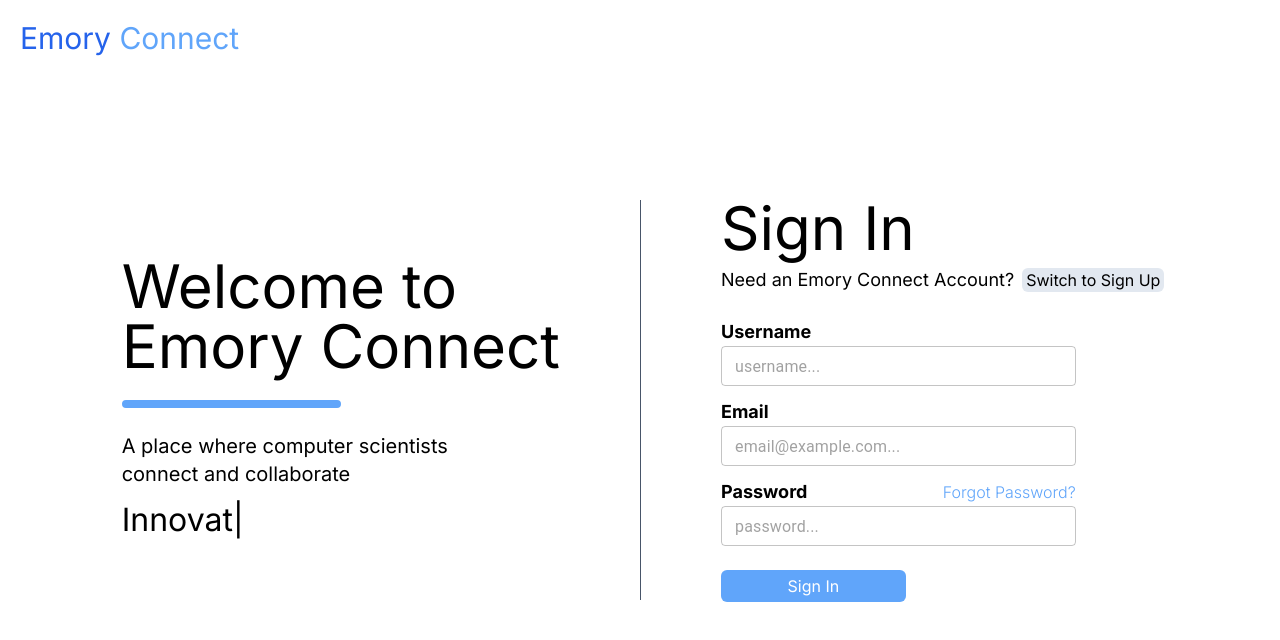
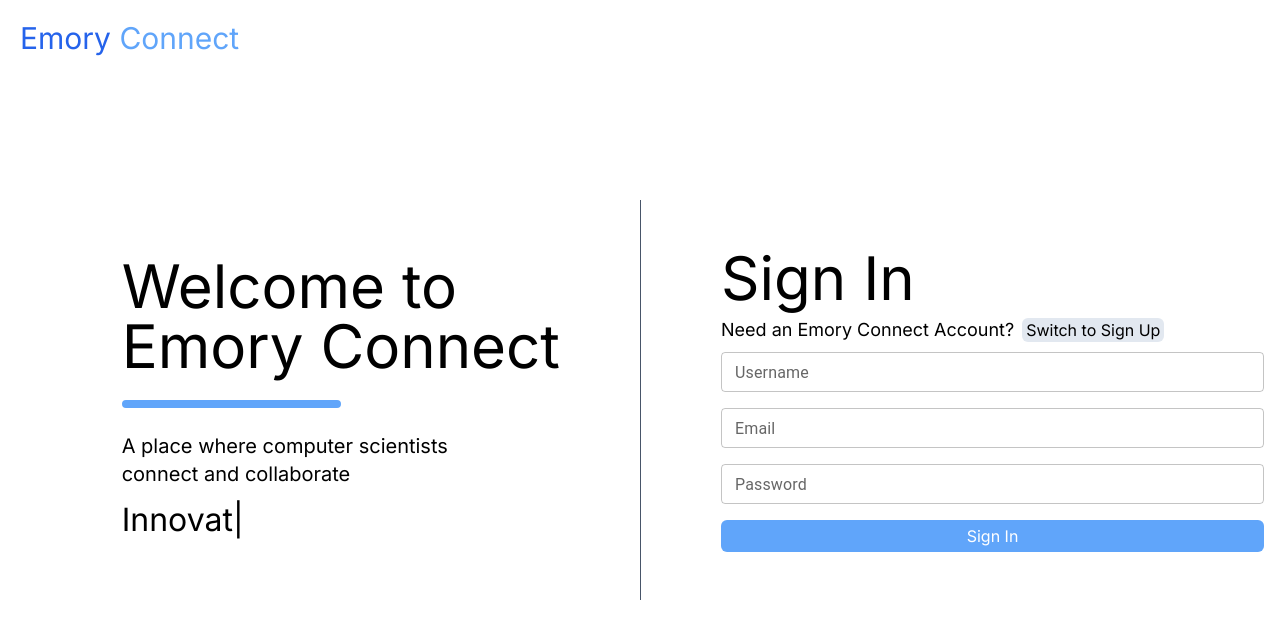
Before and after one commit to ZeshanZa/CS370-Project-, a Next.js app in the folder frontend/: page / in a window 1280 px wide. Shown: the top 640 px of the page. Built offline with nearby package versions, Linux system fonts and the light colour scheme.

Commit message:
Got artems sign in page to work and transfered over

```diff
--- a/frontend/package.json
+++ b/frontend/package.json
@@ -16,7 +16,9 @@
     "axios": "^1.6.7",
     "next": "14.1.0",
     "react": "^18.2.0",
-    "react-dom": "^18"
+    "react-dom": "^18",
+    "react-fast-marquee": "^1.6.4",
+    "react-type-animation": "^3.2.0"
   },
   "devDependencies": {
     "@types/node": "20.11.29",
--- a/frontend/src/app/components/SignInPageComponent.tsx
+++ b/frontend/src/app/components/SignInPageComponent.tsx
@@ -1,5 +1,4 @@
 "use client"
-
 import { TextField } from '@mui/material'
 import { useRouter } from 'next/navigation'
 import React, { useState } from 'react'
--- a/frontend/src/app/page.js
+++ b/frontend/src/app/page.js
@@ -2,12 +2,13 @@
 import Signin from './signin'; // Adjust the path as necessary
 import Setin from './setpage/page'; // Adjust the path as necessary
 import SignInPageComponent from './components/SignInPageComponent';
-//<Signin /> {/* Render the Signin component */}
+//<Signin /> {/* Render the Signin component */}<SignInPageComponent /> {/* Render the Signin component */}
 //< Setin />{/* Render the Signin component */}
 export default function Home() {
   return (
     <main className="h-[100dvh] w-screen">
-      <SignInPageComponent /> {/* Render the Signin component */}
+
+      <Signin /> {/* Render the Signin component */}
 
 
 
--- a/frontend/src/app/signin.js
+++ b/frontend/src/app/signin.js
@@ -1,10 +1,12 @@
-"use client"
+"use client";
 import React, { useState } from 'react';
 import axios from 'axios';
-import { useRouter } from 'next/navigation'; // Corrected import based on your comment I though router worked but apparently new update we have to use navigation
+import { useRouter } from 'next/navigation';
+import { TextField } from '@mui/material'; // Ensuring TextField is correctly imported
+import { TypeAnimation } from 'react-type-animation'; // Ensuring TypeAnimation is correctly imported
 
 const AuthForm = () => {
-  const [formType, setFormType] = useState('signin'); // 'signin' or 'signup'
+  const [formType, setFormType] = useState('signin'); // Initialize form type as 'signin'
   const [username, setUsername] = useState('');
   const [email, setEmail] = useState('');
   const [password, setPassword] = useState('');
@@ -20,114 +22,78 @@
 
     let payload;
     if (formType === 'signup') {
-      payload = { username, email, password1: password, password2: confirmPassword };
+      payload = { username, email, password, confirmPassword };
     } else {
-      payload = { username, email, password }; // For signin
+      payload = { username, email, password };
     }
 
-    const url = `http://127.0.0.1:8000/api/auth/${formType === 'signup' ? 'register' : 'login'}/`; //Changed the local variable file and got rid of it so no need to make it noe
-
+    const url = `http://127.0.0.1:8000/api/auth/${formType === 'signup' ? 'register' : 'login'}/`;
 
     try {
       const response = await axios.post(url, payload);
-
-      if (formType === 'signin') {
-        // Assuming the token is returned under the key 'key' for sign-in
-        const { key } = response.data;
-        localStorage.setItem('access_token', key); // Storing the token correctly
       console.log(`${formType} successful`, response.data);
-        router.push('/mainpage'); // Redirect after successful signin
-      } else if (formType === 'signup') {
-        console.log(`${formType} successful`, response.data);
-        // Optionally, handle post-signup logic here, like redirecting to a sign-in page plz add when you revamp frontend
-      }
+      router.push('/mainpage'); // Redirect on successful form submission
     } catch (error) {
-      console.error(`${formType} error`, error.response?.data || error); //If you can add the small popup for errors
+      console.error(`${formType} error`, error.response?.data || error);
     }
   };
 
-
-
   return (
-    <div style={containerStyle}>
-      <h2>{formType === 'signin' ? 'Sign In' : 'Sign Up'}</h2>
-      <button onClick={toggleFormType} style={btnStyle}>
-        Switch to {formType === 'signin' ? 'Sign Up' : 'Sign In'}
-      </button>
-      <form onSubmit={handleFormSubmit} style={formStyle}>
-        {/* Adjusted to show username input for both signin and signup I screwed up earlier and made them same */}
-        <input
-          style={inputStyle}
-          type="text"
-          placeholder="Username"
-          value={username}
-          onChange={(e) => setUsername(e.target.value)}
+    <div className='flex justify-center flex-row items-center w-screen h-[100dvh]'>
+      {/* Text and TypeAnimation components are correctly implemented here */}
+      <text className='absolute top-5 left-5 text-3xl'> <span className='text-blue-600'>Emory</span> <span className='text-blue-400'>Connect</span> </text>
+        <div className='w-full h-full items-center flex justify-end'>
+          <div className='text-left p-4 pr-20 h-1/2 flex justify-center items-center'>
+            <div className='h-min'>
+              <text className='text-6xl whitespace-pre-line'>Welcome to {'\n'} Emory Connect</text>
+              <div className='w-1/2 border-4 border-blue-400 rounded-full my-6'></div>
+              <text className='text-xl whitespace-pre-line'>A place where computer scientists {'\n'} connect and collaborate</text>
+              <div className='my-2'/>
+              <TypeAnimation
+              sequence={[
+                // Same substring at the start will only be typed out once, initially
+                'Connect',
+                1000,
+                'Collaborate',
+                1000,
+                'Learn',
+                1000,
+                'Innovate',
+                1000
+              ]}
+              wrapper="span"
+              speed={50}
+              style={{ fontSize: '2em', display: 'inline-block' }}
+              repeat={Infinity}
             />
-        <input
-          style={inputStyle}
-          type="email"
-          placeholder="Email"
-          value={email}
-          onChange={(e) => setEmail(e.target.value)}
-        />
-        <input
-          style={inputStyle}
-          type="password"
-          placeholder="Password"
-          value={password}
-          onChange={(e) => setPassword(e.target.value)}
-        />
+            </div>
+          </div>
+        </div>
+      <div className='w-full h-full items-center flex justify-start'>
+        <div className='text-left p-4 pl-20 h-1/2 flex justify-center items-center border-l-[1px] border-slate-600'>
+          <div className='h-min flex flex-col items-start'>
+            <text className='text-6xl'>{formType === 'signin' ? 'Sign In' : 'Sign Up'}</text>
+            <div className='my-2'>
+              <text className='text-lg'>{formType === 'signin' ? 'Need an Emory Connect Account?' : 'Already have an Emory Connect Account?'}</text>
+              <button className='bg-slate-200 rounded-md px-1 ml-2 text-md' onClick={toggleFormType}>{formType === 'signin' ? 'Switch to Sign Up' : 'Switch to Sign In'}</button>
+            </div>
+            {/* Form Fields */}
+            <form onSubmit={handleFormSubmit} className="space-y-4">
+              <TextField fullWidth label="Username" value={username} onChange={e => setUsername(e.target.value)} size='small' placeholder='Username...' variant="outlined" />
+              <TextField fullWidth label="Email" value={email} onChange={e => setEmail(e.target.value)} size='small' placeholder='Email...' variant="outlined" type="email" />
+              <TextField fullWidth label="Password" value={password} onChange={e => setPassword(e.target.value)} size='small' placeholder='Password...' variant="outlined" type="password" />
               {formType === 'signup' && (
-          <input
-            style={inputStyle}
-            type="password"
-            placeholder="Confirm Password"
-            value={confirmPassword}
-            onChange={(e) => setConfirmPassword(e.target.value)}
-          />
+                <TextField fullWidth label="Confirm Password" value={confirmPassword} onChange={e => setConfirmPassword(e.target.value)} size='small' placeholder='Confirm Password...' variant="outlined" type="password" />
               )}
-        <button type="submit" style={btnStyle}>
+              <button type="submit" className='bg-blue-400 text-white w-full rounded-md mt-3 p-1 hover:bg-blue-600'>
                 {formType === 'signin' ? 'Sign In' : 'Sign Up'}
               </button>
             </form>
           </div>
+        </div>
+      </div>
+    </div>
   );
 };
 
-
-const containerStyle = {
-  maxWidth: '450px',
-  height: 'auto', // Adjusted for dynamic content
-  margin: '50px auto',
-  padding: '20px',
-  border: '1px solid #ccc',
-  borderRadius: '15px',
-  textAlign: 'center',
-  backgroundColor: 'grey',
-};
-
-const btnStyle = {
-  display: 'inline-block',
-  padding: '10px 20px',
-  margin: '10px 0 20px 0', // Adjusted for better spacing
-  border: 'none',
-  borderRadius: '5px',
-  cursor: 'pointer',
-  backgroundColor: '#2256B7',
-  color: '#fff',
-};
-
-const formStyle = {
-  display: 'flex',
-  flexDirection: 'column', // Changed for vertical layout
-};
-
-const inputStyle = {
-  margin: '10px 0',
-  padding: '10px',
-  width: 'calc(100% - 20px)', // Adjusted for padding
-  boxSizing: 'border-box',
-  border: '1px solid blue',
-};
-
 export default AuthForm;
```
Also changed, not shown: 1 other file (tests, documents, lock files or other folders). Lines whose indentation alone changed are shown as unchanged.
